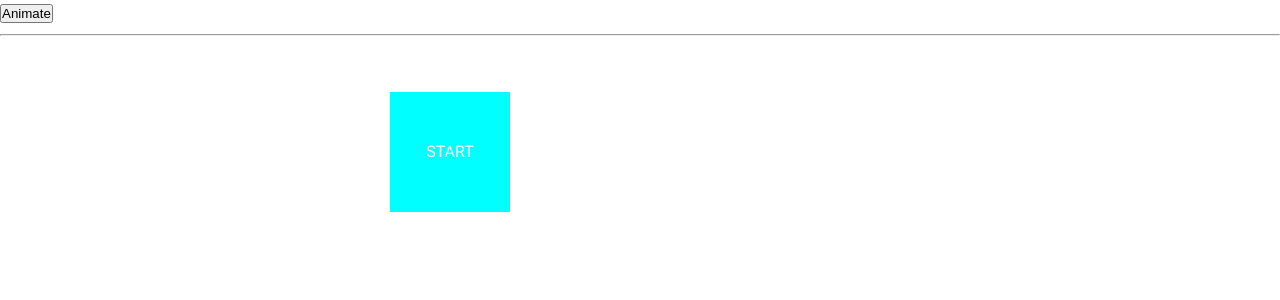
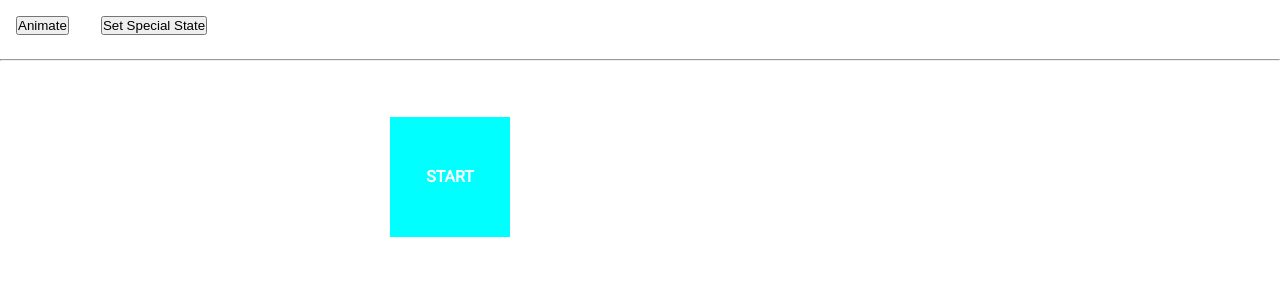
Before and after one commit to aleksander1802/angular-practice, an Angular app: page / in a window 1280 px wide. Shown: the top 300 px of the page. Built offline with nearby package versions, Linux system fonts and the light colour scheme.

Commit message:
feat: added complex animation transitions

```diff
--- a/src/app/app.component.html
+++ b/src/app/app.component.html
@@ -1,6 +1,9 @@
 <button (click)="animate()">Animate</button>
+<button (click)="boxState = 'special'">Set Special State</button>
 
 <hr />
 <div class="wrap">
-    <div class="box" [@box]="boxState">{{ boxState | uppercase }}</div>
+    <div class="box" [@box]="boxState">
+        <h4>{{ boxState | uppercase }}</h4>
+    </div>
 </div>
--- a/src/app/app.component.scss
+++ b/src/app/app.component.scss
@@ -12,3 +12,7 @@
     justify-content: center;
     color: white;
 }
+
+button {
+    margin: 1rem;
+}
--- a/src/app/app.component.ts
+++ b/src/app/app.component.ts
@@ -18,8 +18,21 @@
                 'end',
                 style({ background: 'crimson', transform: 'scale(1.2)' }),
             ),
+            state(
+                'special',
+                style({
+                    background: 'orange',
+                    transform: 'scale(0.5)',
+                    borderRadius: '50%',
+                }),
+            ),
             transition('start => end', animate(500)),
             transition('end => start', animate('800ms ease-in-out')),
+            transition('special <=> *', [
+                style({ background: 'green' }),
+                animate(1000, style({ background: 'black' })),
+                animate(750),
+            ]),
         ]),
     ],
 })
```
